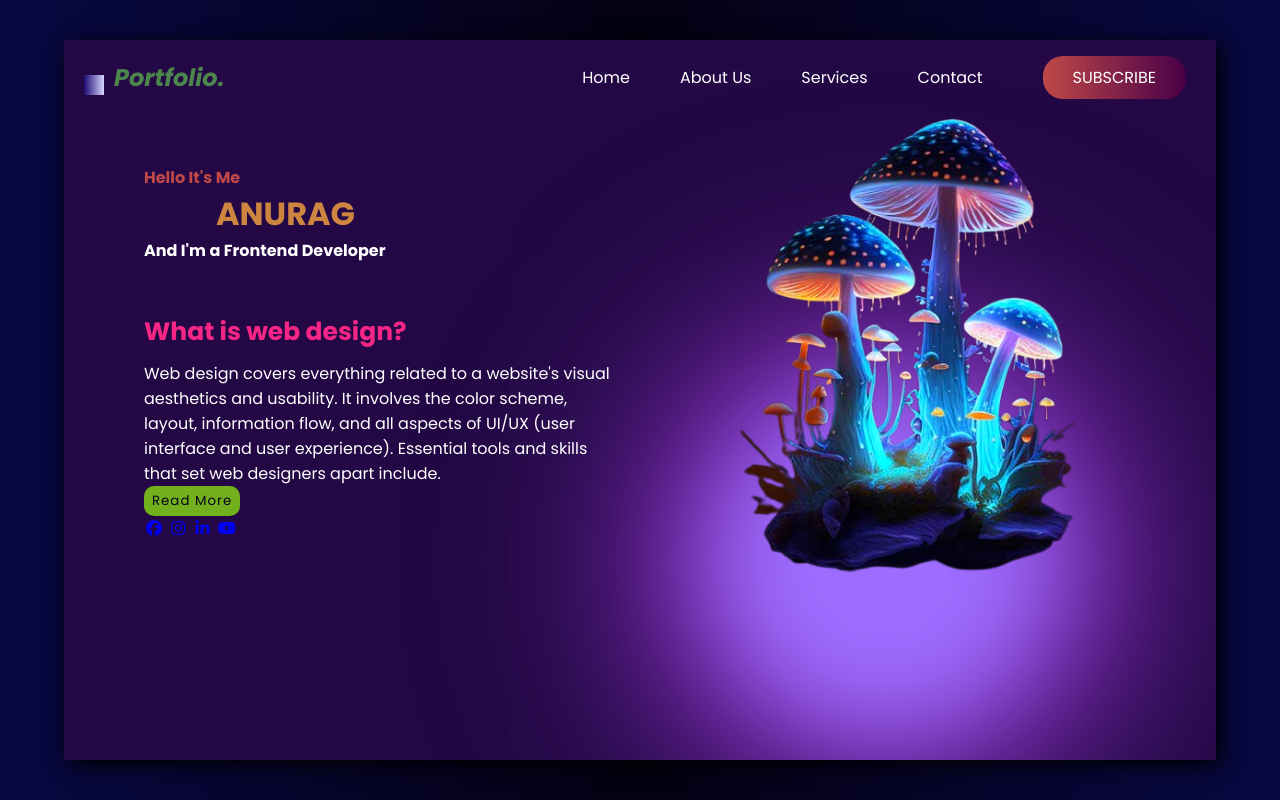
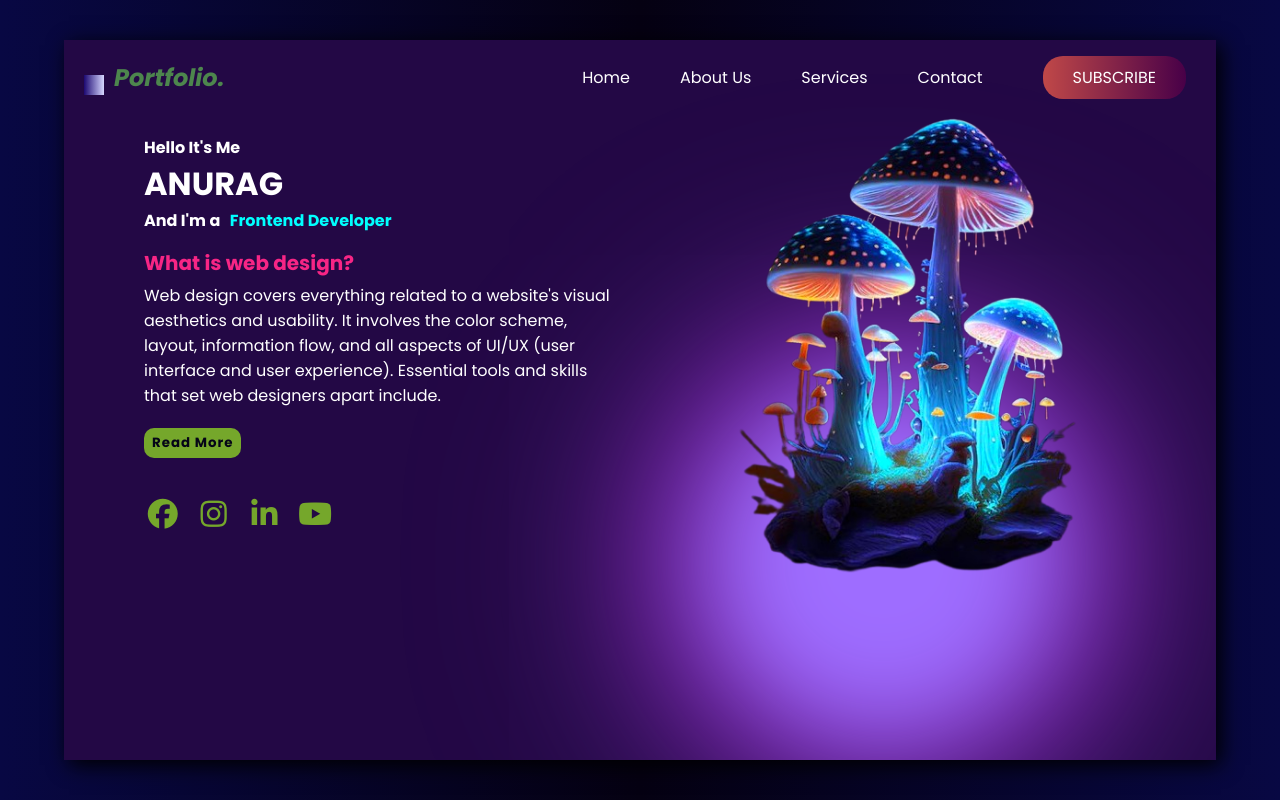
Before and after one commit to anurag-delia/myportfolioo, a plain HTML site: page index.html in a window 1280 px wide. Drawn offline with nearby package versions, Linux system fonts and the light colour scheme; a web font is replaced by a local one.

Commit message:
Update style.css

```diff
--- a/style.css
+++ b/style.css
@@ -97,41 +97,63 @@ ul li #sub:hover{
     width: 50%;
     height: 90%;
     margin-left: 80px;
-    margin-top: 70px;
+    margin-top: 40px;
 }
 
+
 .left .a{
-    color: #c04848;
+    color: white;
 }
 
 .left .b{
-   margin-left: 15%;
-    color: peru;
+   /* margin-left: 15%; */
+    color: white;
+}
+
+.left h4 span{
+    color: aqua;
+    margin-left: 6px;
 }
 
 .left .c{
-    margin-top: 50px;
-    margin-bottom: 10px;
-    font-size: 25px;
+    margin-top: 15px;
+    font-size: 20px;
     color: #f72585;
 }
 
-.left .d{
-    margin-bottom: 50px;
-    letter-spacing: 1px;
-    font-style: normal;
-    color: #9db4c0;
+.left article{
+    margin-top: 5px;
+    color: white;
 }
 
 
 .left .e{
     color: #050517;
-    background-color: #72b01d;
+    background-color: #75a72b;
+    font-weight: bold;
     padding: 5px 8px;
     border-radius: 10px;
     border: none;
     letter-spacing: 1px;
     transition: 0.5s;
+    margin-top: 20px;
+}
+
+.icon {
+    margin-top: 35px;
+}
+
+.icon a{
+    font-size: 30px;
+    padding-right: 9px;
+    color: 	#75a72b;
+    transition: 0.5s;
+}
+
+.icon a:hover{
+  box-shadow: 0 0 10px #75a72b;
+     /* background-color: rgb(42,0,93); */
+     border-radius: 40%;
 }
 
 .left .e:hover{
@@ -139,6 +161,7 @@ ul li #sub:hover{
      background-color: rgb(42,0,93);
      color: white;
 }
+
 
 .main_content .right{
         width: 60%;
```
